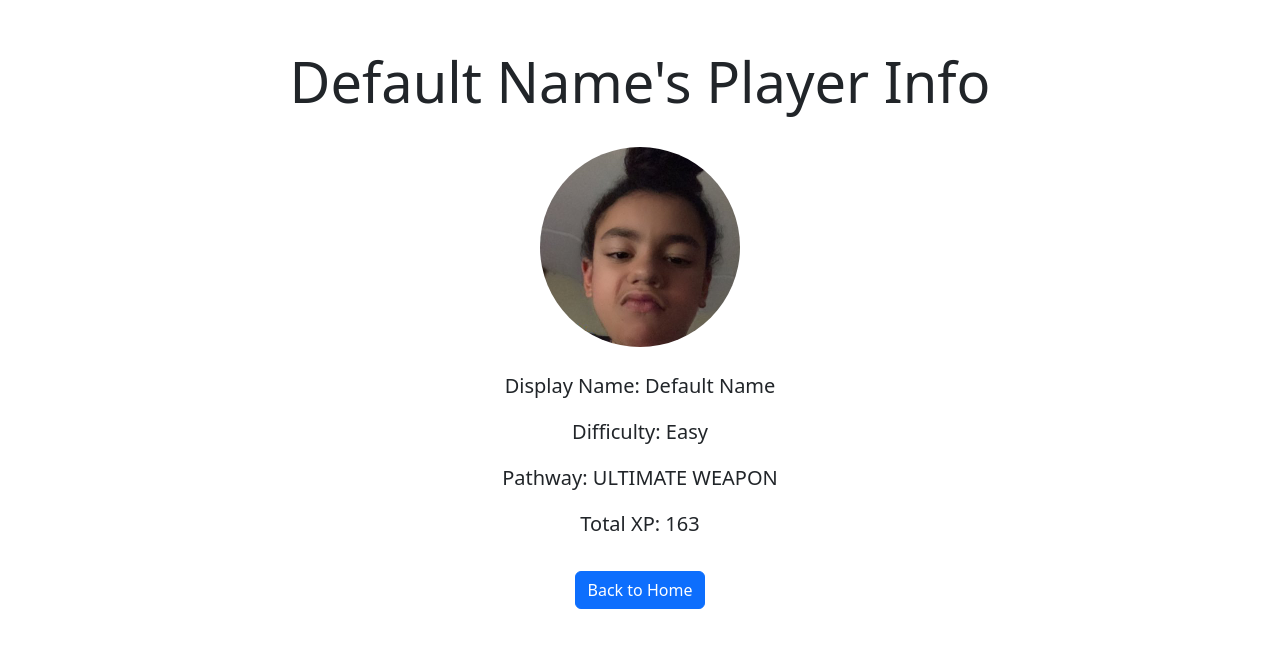
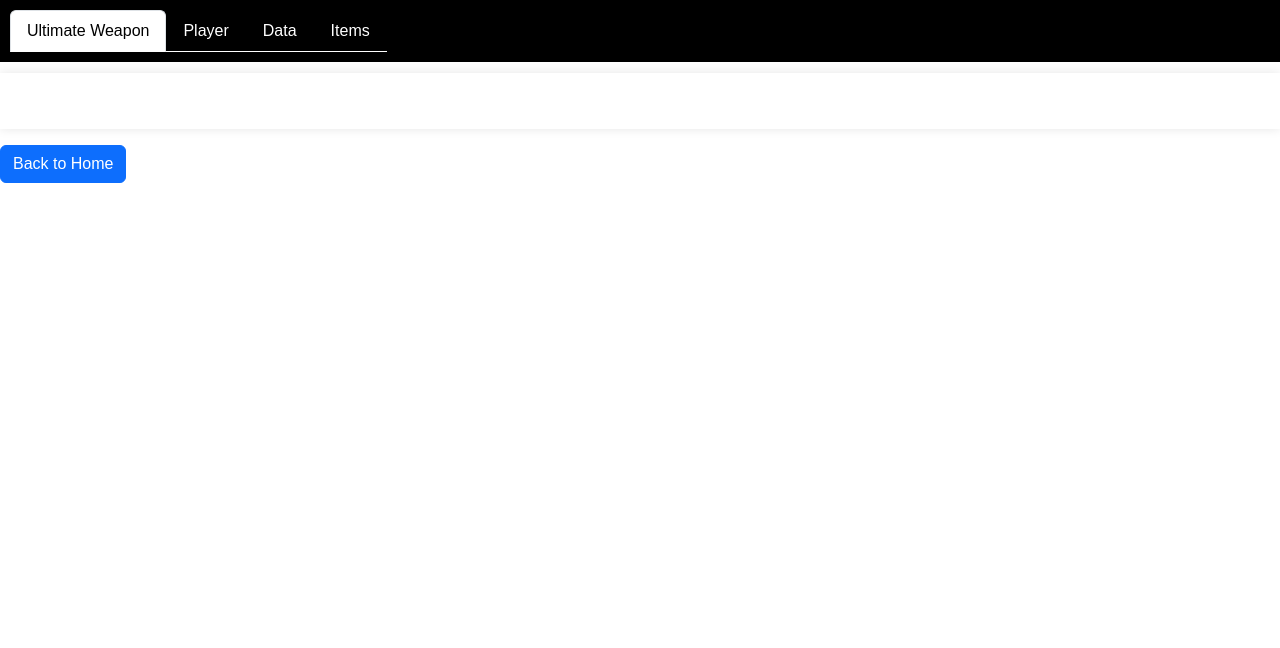
Before and after one commit to blunte3/ultimateweapon, a Django app: page /player in a window 1280 px wide. Shown: the top 648 px of the page. Run offline with Django 4.2, Linux system fonts and the light colour scheme; a user stored in the database is signed in; data comes from the database, SQL or seed files in the repository; both versions use the stored data as it was after the commit.

Commit message:
Scrapped tasks and updated tab system
Trying to give tabs a sleeker look at the top. Bug with consistency will be fixed.

```diff
--- a/templates/uw_app/player.html
+++ b/templates/uw_app/player.html
@@ -9,6 +9,50 @@
     <link rel="stylesheet" href="https://cdn.jsdelivr.net/npm/bootstrap@5.3.0/dist/css/bootstrap.min.css">
     <!-- Include jQuery -->
     <script src="https://code.jquery.com/jquery-3.6.0.min.js"></script>
+    <script src="https://cdn.jsdelivr.net/npm/bootstrap@5.3.0/dist/js/bootstrap.bundle.min.js"></script>
+
+    <style>
+        body {
+            font-family: Arial, sans-serif;
+            background-color: #00000000;
+            padding: 0;
+            margin: 0;
+        }
+
+        .navbar {
+            background-color: #000000;
+            padding: 10px;
+            border-bottom: 1px solid #ffffff;
+        }
+
+        .nav-tabs {
+            background-color: #000000;
+            border-bottom: 1px solid #ffffff;
+        }
+
+        .nav-link {
+            color: #ffffff;
+        }
+
+        .nav-link.active {
+            background-color: #007bff;
+            color: #ffffff;
+            border: 1px solid #007bff;
+            border-bottom-color: transparent;
+        }
+
+        .nav-link:hover {
+            background-color: #0056b3;
+            border: 1px solid #0056b3;
+        }
+
+        .tab-content {
+            padding: 20px;
+            box-shadow: 0px 0px 10px 0px rgba(0, 0, 0, 0.1);
+            margin-top: 10px;
+        }
+    </style>
+
     <script>
         $(document).ready(function () {
             $(".task-checkbox").on("change", function (event) {
@@ -30,26 +74,12 @@
                     },
                     success: function (data) {
                         if (data.success) {
-                            // Debugging: Check if this message is logged
                             console.log('Task completed successfully!');
-
-                            // Debugging: Check if the task container is found
                             console.log(taskContainer);
-
-                            // Temporarily remove the fadeOut for debugging
                             taskContainer.fadeOut();
-
-                            // Optionally, you can also update other UI elements
-                            // For example, update the total XP
-                            // $('#total-xp').text('Total XP: ' + data.new_total_xp);
-
-                            // Debugging: Check if this message is logged
                             console.log('Task container faded out. Reloading the page.');
-
-                            // Reload the page
                             location.reload();
                         } else {
-                            // Handle errors or display a message
                             console.error('Failed to complete task:', data.error);
                         }
                     },
@@ -64,14 +94,32 @@
 </head>
 
 <body>
-    <div class="container text-center mt-5">
-        <h2 class="display-4">{{ display_name }}'s Player Info</h2>
-        <img src="{{ character_image }}" alt="Character Image" class="img-fluid rounded-circle my-4" style="width: 200px;">
-        <p class="lead">Display Name: {{ display_name }}</p>
-        <p class="lead">Difficulty: {{ difficulty }}</p>
-        <p class="lead">Pathway: {{ pathway }}</p>
-        <p class="lead">Total XP: {{ total_xp }}</p>
+    <nav class="navbar">
+        <ul class="nav nav-tabs">
+            <li class="nav-item">
+                <a class="nav-link active" id="home-tab" data-bs-toggle="tab" href="{% url 'index' %}">Ultimate Weapon</a>
+            </li>
+            <li class="nav-item">
+                <a class="nav-link" id="player-tab" data-bs-toggle="tab" href="#player">Player</a>
+            </li>
+            <li class="nav-item">
+                <a class="nav-link" id="data-tab" data-bs-toggle="tab" href="#data">Data</a>
+            </li>
+            <li class="nav-item">
+                <a class="nav-link" id="items-tab" data-bs-toggle="tab" href="#items">Items</a>
+            </li>
+        </ul>
+    </nav>
 
+    <!-- Tab panes -->
+    <div class="tab-content">
+        <div class="tab-pane fade show active" id="home">
+            <div class="container mt-3">
+                <!-- Home Page Content Goes Here -->
+            </div>
+        </div>
+        <div class="tab-pane fade" id="player">
+            <div class="container mt-3">
                 {% if short_tasks %}
                 <h3>Short Tasks</h3>
                 <div class="task-container">
@@ -83,34 +131,21 @@
                     {% endfor %}
                 </div>
                 {% endif %}
-
-    {% if medium_tasks %}
-        <h3>Medium Tasks</h3>
-        <div class="task-container">
-            {% for task in medium_tasks %}
-                <div data-task-id="{{ task.id }}" class="task">
-                    <input type="checkbox" class="task-checkbox" data-task-id="{{ task.id }}" data-category="Medium">
-                    {{ task.name }} XP: {{ task.xp }}
             </div>
-            {% endfor %}
         </div>
-    {% endif %}
-
-    {% if long_tasks %}
-        <h3>Long Tasks</h3>
-        <div class="task-container">
-            {% for task in long_tasks %}
-                <div data-task-id="{{ task.id }}" class="task">
-                    <input type="checkbox" class="task-checkbox" data-task-id="{{ task.id }}" data-category="Long">
-                    {{ task.name }} XP: {{ task.xp }}
+        <div class="tab-pane fade" id="data">
+            <div class="container mt-3">
+                <!-- Data Page Content Goes Here -->
             </div>
-            {% endfor %}
         </div>
-    {% endif %}
-
+        <div class="tab-pane fade" id="items">
+            <div class="container mt-3">
+                <!-- Items Page Content Goes Here -->
+            </div>
+        </div>
+    </div>
 
     <a href="{% url 'index' %}" class="btn btn-primary mt-3">Back to Home</a>
-    </div>
 </body>
 
 </html>
--- a/uw_app/urls.py
+++ b/uw_app/urls.py
@@ -11,5 +11,5 @@ urlpatterns = [
     path('', views.index, name="index"),
     path('settings', views.settings, name="settings"),
     path('player', views.player, name="player"),
-     path('complete-task', views.complete_task, name='complete_task'),
+    path('complete-task', views.complete_task, name='complete_task'),
 ]
```
Also changed, not shown: templates/uw_app/index.html (+50 -9 lines), db.sqlite3. Lines whose indentation alone changed are shown as unchanged.
